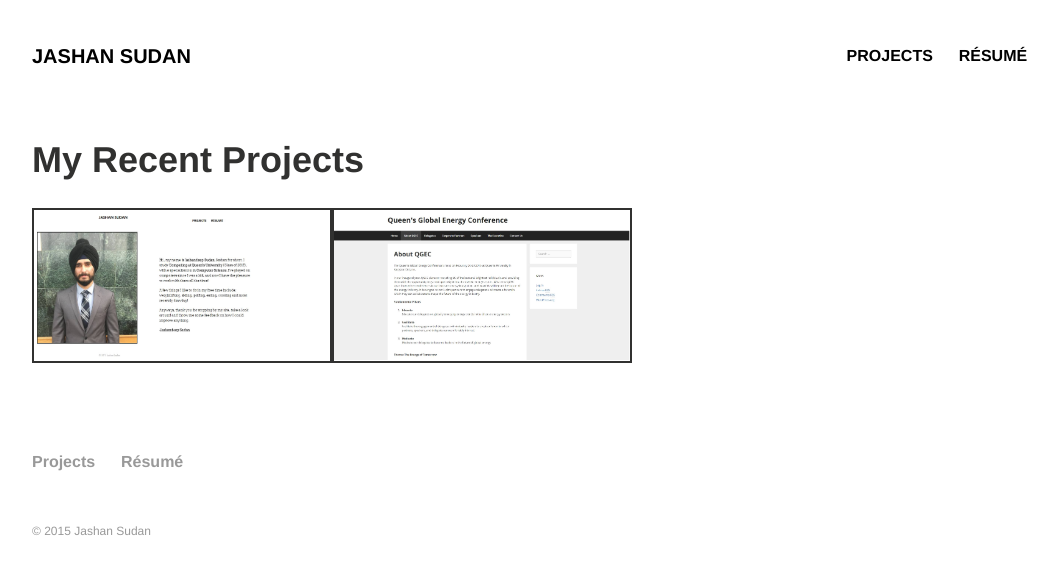
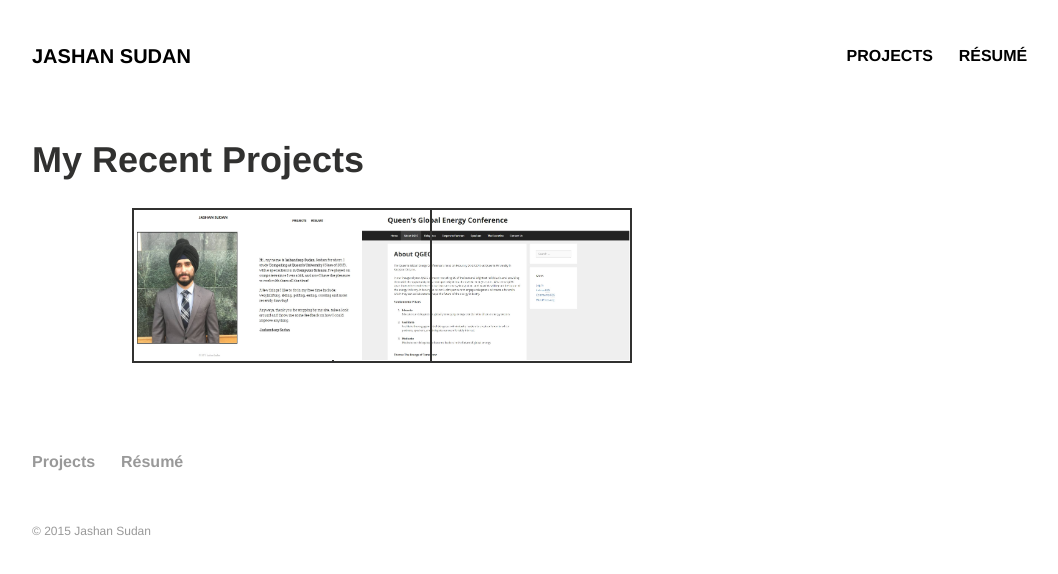
Before and after one commit to jashansudan/jashansudan, a Jekyll site: the page built from Projects/index.md, in a window 1280 px wide. Shown: the top 574 px of the page, without its empty margins (64-1122 px from the left). Built offline with Jekyll 4.4.1, drawn with Linux system fonts in a browser that asks for light colours.

Commit message:
updating

```diff
--- a/css/main.scss
+++ b/css/main.scss
@@ -70,19 +70,22 @@ sitemap: false
 	position: absolute;
 	left: 5em;
 }
-#project1 {
+
+
+#project2 {
 	height: 155px;
 	width: 300px;
-	position: relative;
+	position: static;
 	border: 2px solid;
 	display: inline;
 	float: left;
 }
 
-#project2 {
+#project1 {
 	height: 155px;
 	width: 300px;
-	position: static;
+	position: relative;
+	left: 100px;
 	border: 2px solid;
 	display: inline;
 	float: left;
```
